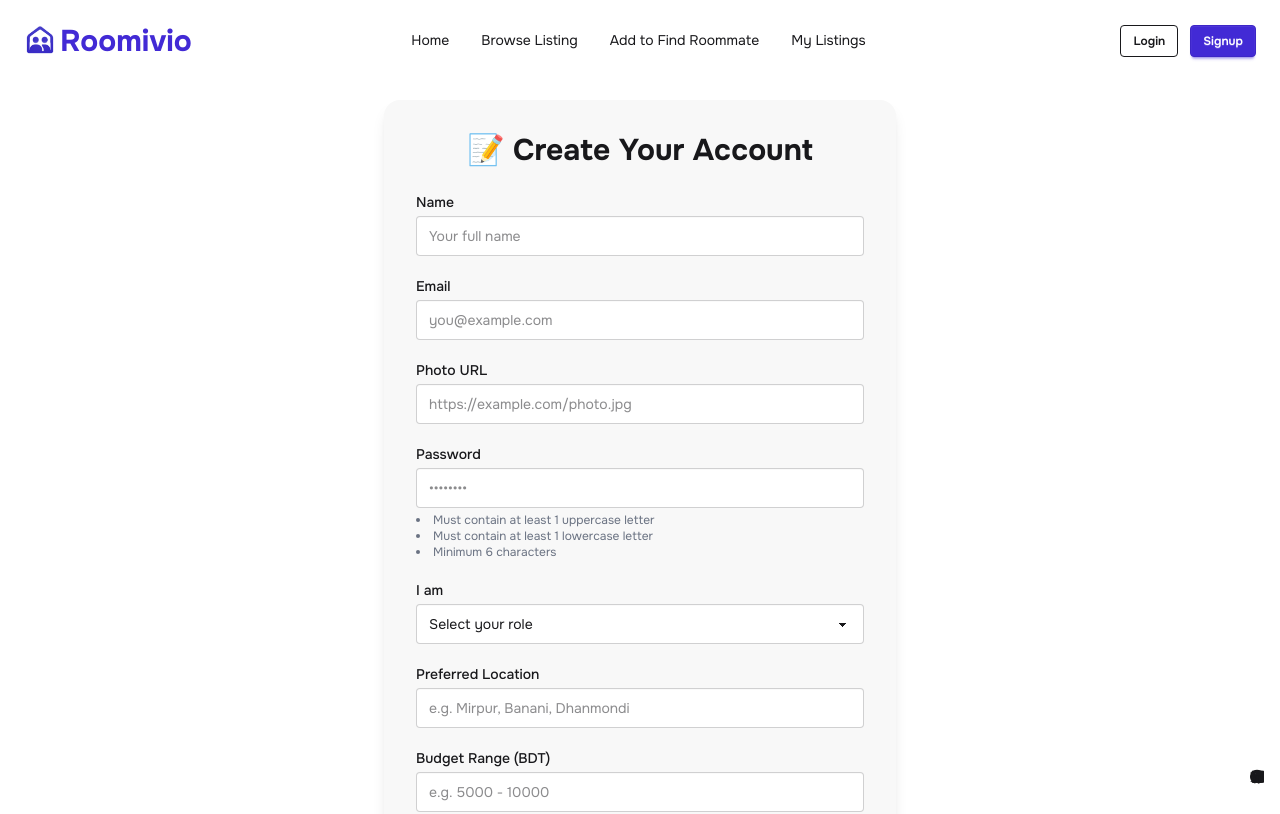
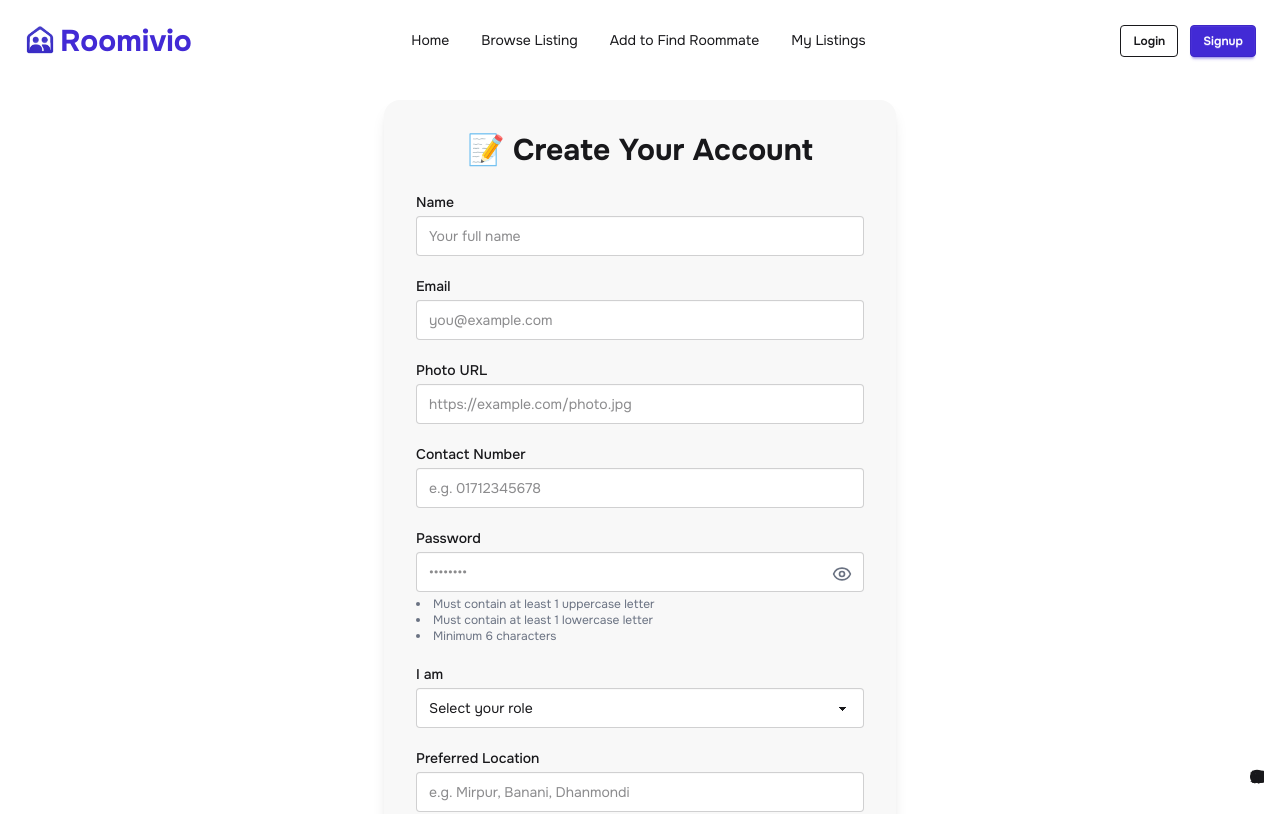
Before and after one commit to sharifulislamudoy/Romivio-client, a React (Vite) app: page /signup in a window 1280 px wide. Shown: the top 814 px of the page. Built offline with nearby package versions, Linux system fonts and the light colour scheme.

Commit message:
Added user to the firebase via createuserwiithemailandpassword

```diff
--- a/src/Pages/SignupForm.jsx
+++ b/src/Pages/SignupForm.jsx
@@ -3,7 +3,9 @@
 import { signInWithPopup } from "firebase/auth";
 import { auth, AuthContext, provider } from "../Provider/AuthProvider";
 import { NavLink } from "react-router-dom";
-import { useContext } from "react";
+import { useContext, useState } from "react";
+import Swal from "sweetalert2";
+import { Eye, EyeOff } from "lucide-react";
 
 const formVariant = {
     hidden: { opacity: 0, y: 2 },
@@ -16,23 +18,47 @@
 
 const SignupForm = () => {
 
+    const [showPassword, setShowPassword] = useState(false);
+
     const { createUser } = useContext(AuthContext);
 
     const handleSignUp = e => {
-        const form = e.target
         e.preventDefault();
+        const form = e.target;
         const formData = new FormData(form);
-        const email = formData.get('email');
-        const password = formData.get('password');
+
+        const { email, password, ...userProfile } = Object.fromEntries(formData.entries());
+
+        console.log(email, password, userProfile);
+
 
         createUser(email, password)
-        .then(result => {
-            console.log(result.user)
-        })
-        .catch(error => {
-            console.log(error)
-        })
-    }
+            .then(result => {
+                console.log(result.user);
+
+                fetch('http://localhost:3000/users', {
+                    method: 'POST',
+                    headers: {
+                        'content-type': 'application/json'
+                    },
+                    body: JSON.stringify(userProfile)
+                })
+                    .then(res => res.json())
+                    .then(data => {
+                        if (data.insertedId) {
+                            Swal.fire({
+                                title: "Account Created Successfully",
+                                icon: "success",
+                                draggable: true,
+                                timer: 3000
+                            });
+                        }
+                    })
+            })
+            .catch(error => {
+                console.log(error)
+            })
+    };
 
 
 
@@ -92,10 +118,32 @@
                         <input type="url" name="photo" className="input input-bordered w-full" placeholder="https://example.com/photo.jpg" required />
                     </div>
 
+                    {/* Contact */}
+                    <div className="mt-4">
+                        <label htmlFor="contact" className="block text-sm font-medium mb-1">Contact Number</label>
+                        <input type="tel" name="contact" className="input input-bordered w-full" placeholder="e.g. 01712345678" pattern="[0-9]{11}" required />
+                    </div>
+
                     {/* Password */}
-                    <div>
-                        <label htmlFor="password" className="block text-sm font-medium mb-1">Password</label>
-                        <input type="password" name="password" className="input input-bordered w-full" placeholder="••••••••" required />
+                    <div className="relative">
+                        <label htmlFor="password" className="block text-sm font-medium mb-1">
+                            Password
+                        </label>
+                        <input
+                            type={showPassword ? "text" : "password"}
+                            name="password"
+                            className="input input-bordered w-full pr-10"
+                            placeholder="••••••••"
+                            pattern="(?=.*[a-z])(?=.*[A-Z]).{6,}"
+                            required
+                        />
+                        <button
+                            type="button"
+                            onClick={() => setShowPassword(!showPassword)}
+                            className="absolute right-3 top-9 text-gray-500"
+                        >
+                            {showPassword ? <EyeOff size={20} /> : <Eye size={20} />}
+                        </button>
                         <ul className="text-xs mt-1 text-gray-500 list-disc list-inside">
                             <li>Must contain at least 1 uppercase letter</li>
                             <li>Must contain at least 1 lowercase letter</li>
--- a/src/Provider/AuthProvider.jsx
+++ b/src/Provider/AuthProvider.jsx
@@ -6,7 +6,7 @@
 export const auth = getAuth(app)
 export const provider = new GoogleAuthProvider();
 
-export const AuthContext = createContext();
+export const AuthContext = createContext(null);
 
 const AuthProvider = ({ children }) => {
 
```
